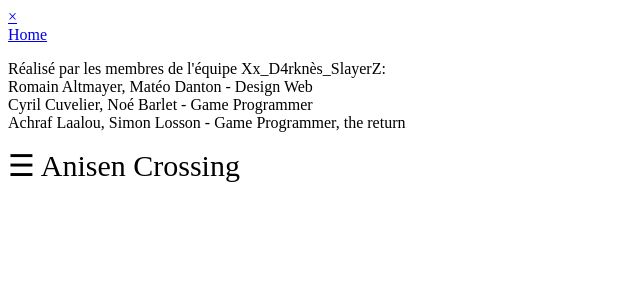
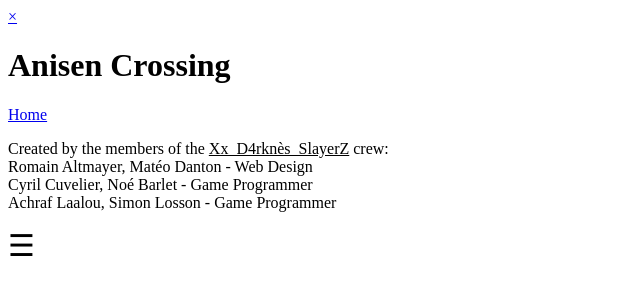
Before and after one commit to p1carats/picross-web, a PHP site: page /includes/header.php in a window 1280 px wide. Shown: the top 300 px of the page, without its empty margins (0-640 px from the left). Run offline with PHP 8.4, Linux system fonts and the light colour scheme; some libraries are stand-ins or nearby versions.

Commit message:
màj
màj footer et header en lien avec les pages du site

```diff
--- a/includes/footer.php
+++ b/includes/footer.php
@@ -1,4 +1,5 @@
 <footer>
+    <hr>
     <p>Copyright &copy; 2021 - ISEN Lille</p>
     <p>Groupe 6 - Xx_D4rknès_SlayerZ</p>
 </footer>
--- a/includes/header.php
+++ b/includes/header.php
@@ -8,6 +8,9 @@
   <link rel="stylesheet" href="style.css">
   <!-- Font Awesome -->
   <script src="https://kit.fontawesome.com/7d213dfca0.js" crossorigin="anonymous"></script>
+  <!-- Google Font -->
+  <link rel="preconnect" href="https://fonts.gstatic.com">
+  <link href="https://fonts.googleapis.com/css2?family=Sanchez&display=swap" rel="stylesheet">
   <title>Anisen Crossing</title>
 </head>
 
@@ -16,11 +19,12 @@
   <div id="myNav" class="overlay">
     <a href="javascript:void(0)" class="closebtn" onclick="closeNav()">&times;</a>
     <div class="overlay-content">
+      <h1>Anisen Crossing</h1>
       <a href="index.php">Home</a>
-      <p>Réalisé par les membres de l'équipe Xx_D4rknès_SlayerZ: <br>Romain Altmayer, Matéo Danton - Design Web<br>Cyril Cuvelier, Noé Barlet - Game Programmer<br>Achraf Laalou, Simon Losson - Game Programmer, the return</p>
+      <p>Created by the members of the <u>Xx_D4rknès_SlayerZ</u> crew: <br>Romain Altmayer, Matéo Danton - Web Design<br>Cyril Cuvelier, Noé Barlet - Game Programmer<br>Achraf Laalou, Simon Losson - Game Programmer</p>
     </div>
   </div>
-<span style="font-size:30px;cursor:pointer" onclick="openNav()">&#9776; Anisen Crossing</span>
+<span style="font-size:30px;cursor:pointer" onclick="openNav()">&#9776;</span>
 
 <script type="text/javascript">
 function openNav() {
```
